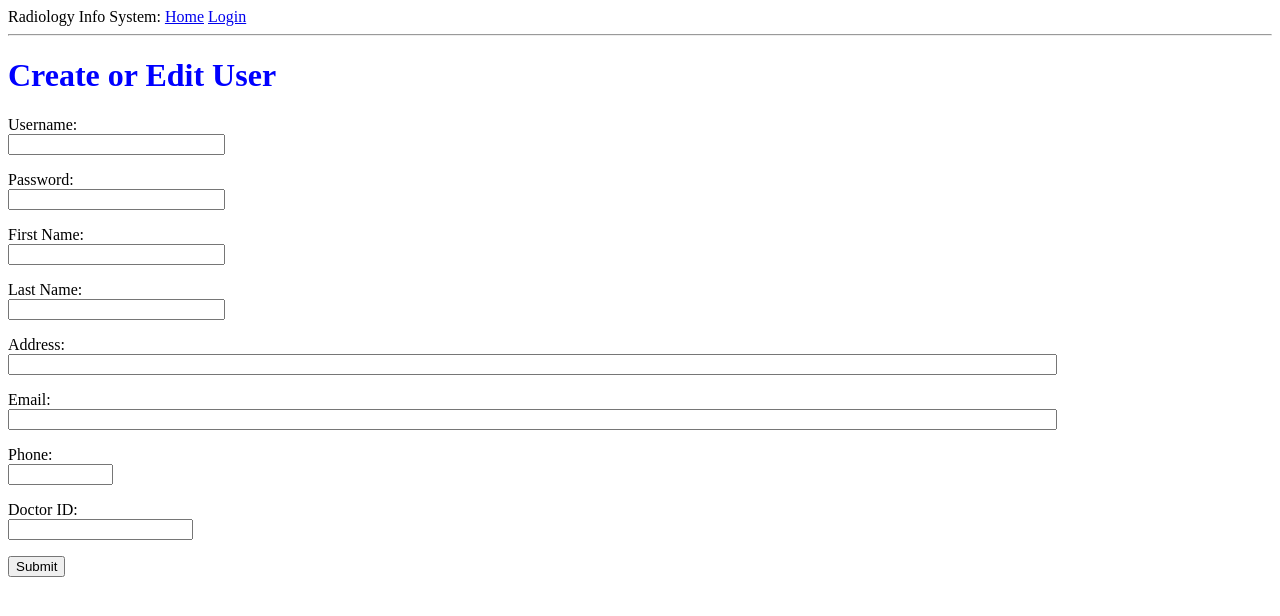
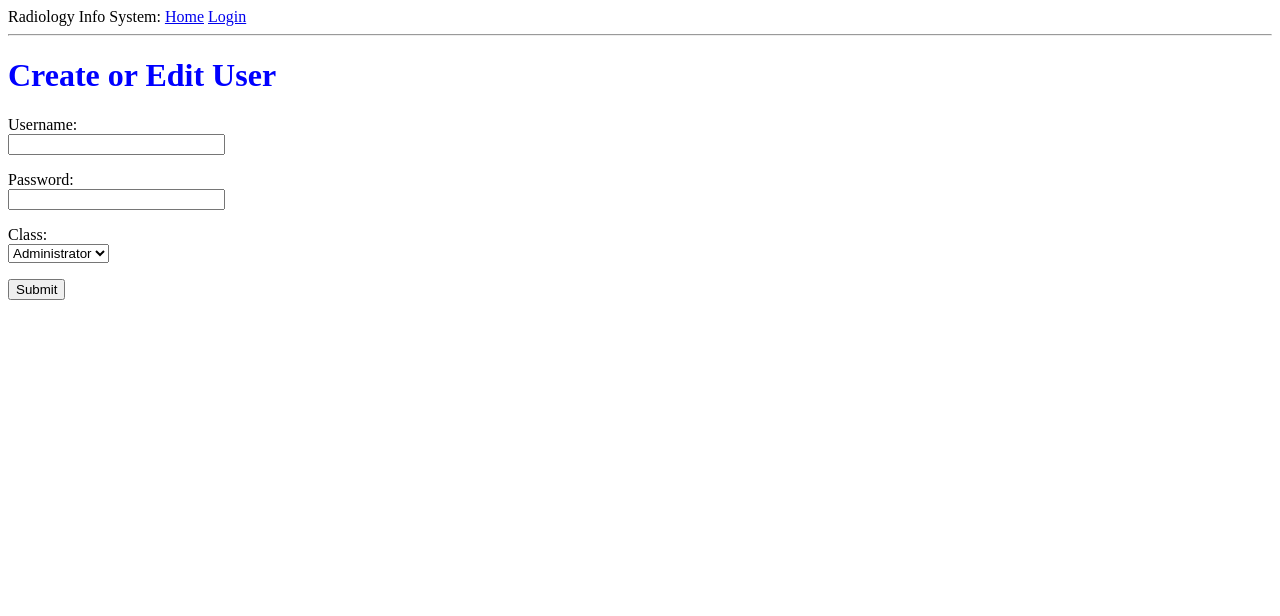
Before and after one commit to MarkGalloway/RIS, a Flask app: template app/templates/create_edit_user.html in a window 1280 px wide. Shown: the top 616 px of the page. Run offline with Flask 2, Linux system fonts and the light colour scheme; the template is opened without the code that fills it: values that come from a table or form of the project are taken from there, others are empty.

Commit message:
Changed user management view to a simplified edit user view. Can edit existing users in database. Also shows example of how to populate a form from the db, and how to populate a db model from a form. Added a migration to make the doctor's patients backreference dynamic.

```diff
--- a/app/forms/user_management.py
+++ b/app/forms/user_management.py
@@ -1,14 +1,13 @@
 from flask.ext.wtf import Form
-from wtforms import StringField, IntegerField
+from wtforms import StringField, IntegerField, SelectField
 from wtforms.validators import DataRequired
 
 
-class UserManagementForm(Form):
+class UserForm(Form):
     user_name = StringField('Username', validators=[DataRequired()])
     password = StringField('Password', validators=[DataRequired()])
-    first_name = StringField('First Name', validators=[DataRequired()])
-    last_name = StringField('Last Name', validators=[DataRequired()])
-    address = StringField('Address')
-    email = StringField('Email')
-    phone = StringField('Phone')
-    doctor_id = IntegerField('Doctor ID')
+    user_class = SelectField('Class',
+                             choices=[('a', 'Administrator'),
+                                      ('p', 'Patient'),
+                                      ('d', 'Doctor'),
+                                      ('r', 'Radiologist')])
--- a/app/models.py
+++ b/app/models.py
@@ -46,7 +46,9 @@ class Doctor(db.Model):
     patient_id = db.Column(db.Integer, db.ForeignKey('persons.person_id'), primary_key=True)
 
     # Relationships
-    doctor = db.relationship("Person", foreign_keys=[doctor_id], backref="doctor_doctors")
+    doctor = db.relationship("Person",
+                             foreign_keys=[doctor_id],
+                             backref=db.backref("doctor_doctors", lazy='dynamic'))
     patient = db.relationship("Person", foreign_keys=[patient_id], backref="doctor_patients")
 
     def __repr__(self):
--- a/app/templates/create_edit_user.html
+++ b/app/templates/create_edit_user.html
@@ -3,7 +3,7 @@
 
 {% block content %}
   <h1>Create or Edit User</h1>
-  <form action="" method="post" name="user_management">
+  <form action="" method="post" name="edit_user">
       {{ form.hidden_tag() }}
       <p>
           {{ form.user_name.label }}:<br/>
@@ -20,34 +20,8 @@
           {% endfor %}<br/>
       </p>
       <p>
-          {{ form.first_name.label }}:<br>
-          {{ form.first_name(size=24) }}
-          {% for error in form.first_name.errors %}
-            <span style="color: red;">* {{ error }}</span>
-          {% endfor %}<br/>
-      </p>
-      <p>
-          {{ form.last_name.label }}:<br>
-          {{ form.last_name(size=24) }}
-          {% for error in form.last_name.errors %}
-            <span style="color: red;">* {{ error }}</span>
-          {% endfor %}<br/>
-      </p>
-      <p>
-          {{ form.address.label }}:<br>
-          {{ form.address(size=128) }}
-      </p>
-      <p>
-          {{ form.email.label }}:<br>
-          {{ form.email(size=128) }}
-      </p>
-      <p>
-          {{ form.phone.label }}:<br>
-          {{ form.phone(size=10) }}
-      </p>
-      <p>
-          {{ form.doctor_id.label }}:<br>
-          {{ form.doctor_id(size=24) }}
+          {{ form.user_class.label }}:<br>
+          {{ form.user_class }}
       </p>
       <p><input type="submit" value="Submit"></p>
   </form>
```
Also changed, not shown: app/db_repository/versions/005_migration.py (added, +19 -0 lines), app/views.py (+15 -13 lines).
